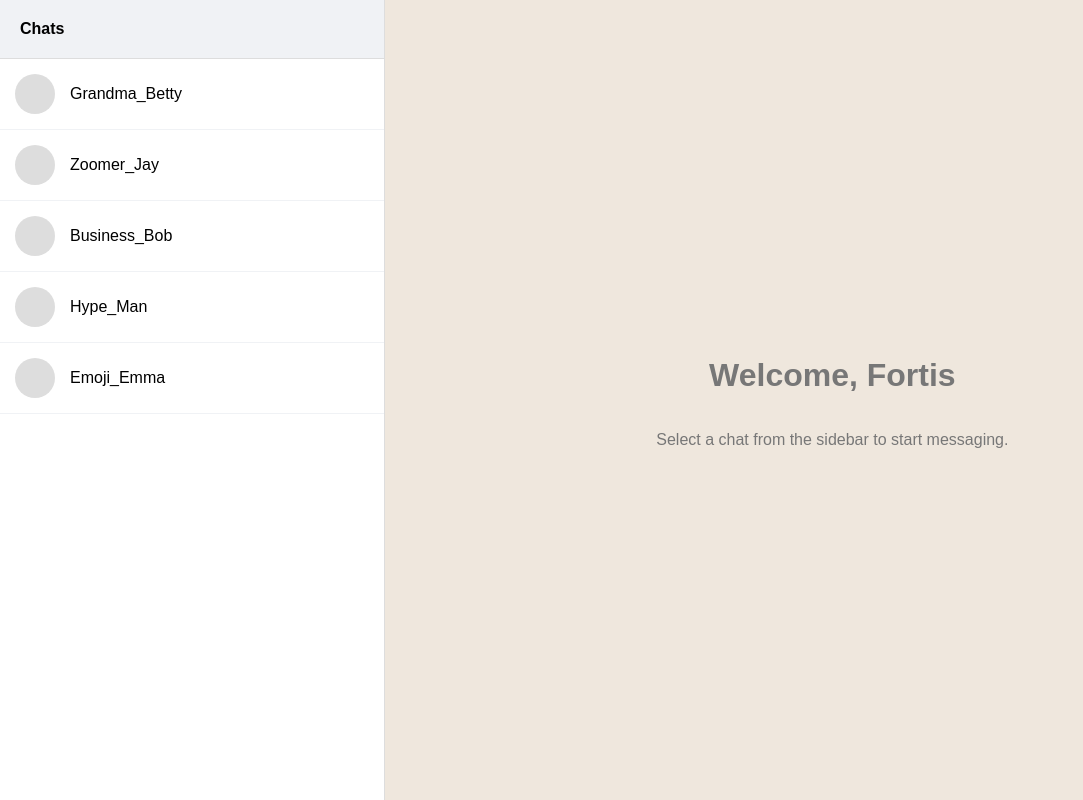
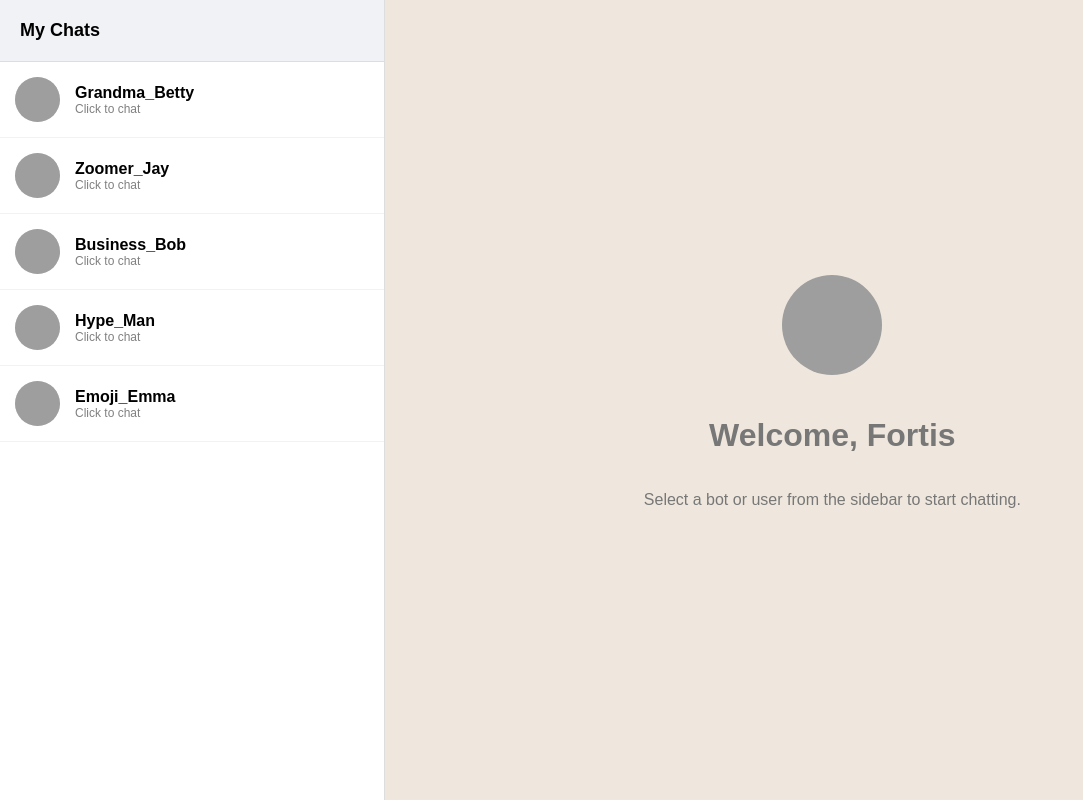
Before and after one commit to AcebotHEF/Chat-Aura, a Django app: page /chat/ in a window 1280 px wide. Shown: the whole page, without its empty margins (0-1083 px from the left). Run offline with Django 5.2, Linux system fonts and the light colour scheme; a user stored in the database is signed in; data comes from the database, SQL or seed files in the repository; both versions use the stored data as it was after the commit; grey boxes are pictures that could not be loaded.

Commit message:
added a profile img to the chats

```diff
--- a/chat/templates/chat/room.html
+++ b/chat/templates/chat/room.html
@@ -5,39 +5,57 @@
     <style>
         body { margin: 0; font-family: sans-serif; display: flex; height: 100vh; background-color: #e5ddd5; }
 
-        /* SIDEBAR */
+        /* --- SIDEBAR --- */
         #sidebar { width: 30%; background: white; border-right: 1px solid #ddd; display: flex; flex-direction: column; }
-        .sidebar-header { padding: 20px; background: #f0f2f5; border-bottom: 1px solid #ddd; font-weight: bold; }
+        .sidebar-header { padding: 20px; background: #f0f2f5; border-bottom: 1px solid #ddd; font-weight: bold; font-size: 18px; }
+
         .user-list { flex: 1; overflow-y: auto; }
-        .user-item { padding: 15px; border-bottom: 1px solid #f0f2f5; cursor: pointer; display: flex; align-items: center; text-decoration: none; color: black; }
+        .user-item { padding: 15px; border-bottom: 1px solid #f0f2f5; cursor: pointer; display: flex; align-items: center; text-decoration: none; color: black; transition: background 0.2s; }
         .user-item:hover { background: #f5f6f6; }
-        .user-avatar { width: 40px; height: 40px; background: #ddd; border-radius: 50%; margin-right: 15px; }
 
-        /* CHAT AREA */
+        /* Avatar Image Style */
+        .user-avatar {
+            width: 45px;
+            height: 45px;
+            border-radius: 50%;
+            margin-right: 15px;
+            background-color: #ddd;
+        }
+
+        /* --- CHAT AREA --- */
         #chat-area { width: 70%; display: flex; flex-direction: column; background: #efe7dd; }
+
+        /* Header */
         .chat-header { padding: 15px; background: #f0f2f5; border-bottom: 1px solid #ddd; display: flex; align-items: center; }
+        .chat-header h3 { margin: 0; font-size: 16px; }
 
+        /* Messages Log */
         #chat-log { flex: 1; padding: 20px; overflow-y: scroll; display: flex; flex-direction: column; gap: 10px; }
 
         /* Message Bubbles */
-        .message { padding: 10px 15px; border-radius: 7px; max-width: 60%; font-size: 14px; position: relative; box-shadow: 0 1px 1px rgba(0,0,0,0.1); }
-        .sent { background: #d9fdd3; align-self: flex-end; }
-        .received { background: white; align-self: flex-start; }
+        .message { padding: 10px 15px; border-radius: 7px; max-width: 60%; font-size: 14px; position: relative; box-shadow: 0 1px 1px rgba(0,0,0,0.1); line-height: 1.4; }
+        .sent { background: #d9fdd3; align-self: flex-end; border-top-right-radius: 0; } /* Green (Me) */
+        .received { background: white; align-self: flex-start; border-top-left-radius: 0; } /* White (Them) */
 
-        #input-area { padding: 15px; background: #f0f2f5; display: flex; gap: 10px; }
-        input { flex: 1; padding: 12px; border-radius: 20px; border: none; outline: none; }
-        button { padding: 10px 20px; border-radius: 20px; border: none; background: #0084ff; color: white; cursor: pointer; }
+        /* Input Area */
+        #input-area { padding: 15px; background: #f0f2f5; display: flex; gap: 10px; align-items: center; }
+        input { flex: 1; padding: 12px; border-radius: 20px; border: none; outline: none; font-size: 15px; }
+        button { padding: 10px 20px; border-radius: 20px; border: none; background: #0084ff; color: white; cursor: pointer; font-weight: bold; }
+        button:hover { background: #006bcf; }
     </style>
 </head>
 <body>
 
     <div id="sidebar">
-        <div class="sidebar-header">Chats</div>
+        <div class="sidebar-header">My Chats</div>
         <div class="user-list">
             {% for user in users %}
                 <a href="{% url 'chat_room' user.id %}" class="user-item">
-                    <div class="user-avatar"></div>
-                    <div>{{ user.username }}</div>
+                    <img src="https://api.dicebear.com/9.x/avataaars/svg?seed={{ user.username }}" class="user-avatar">
+                    <div>
+                        <div style="font-weight: bold;">{{ user.username }}</div>
+                        <div style="font-size: 12px; color: gray;">Click to chat</div>
+                    </div>
                 </a>
             {% endfor %}
         </div>
@@ -46,7 +64,7 @@
     <div id="chat-area">
         {% if other_user %}
             <div class="chat-header">
-                <div class="user-avatar"></div>
+                <img src="https://api.dicebear.com/9.x/avataaars/svg?seed={{ other_user.username }}" class="user-avatar">
                 <h3>{{ other_user.username }}</h3>
             </div>
 
@@ -64,8 +82,9 @@
             </div>
         {% else %}
             <div style="display:flex; align-items:center; justify-content:center; height:100%; flex-direction: column; color: #777;">
+                <img src="https://api.dicebear.com/9.x/avataaars/svg?seed={{ request.user.username }}" style="width: 100px; height: 100px; border-radius: 50%; margin-bottom: 20px;">
                 <h1>Welcome, {{ request.user.username }}</h1>
-                <p>Select a chat from the sidebar to start messaging.</p>
+                <p>Select a bot or user from the sidebar to start chatting.</p>
             </div>
         {% endif %}
     </div>
@@ -76,21 +95,29 @@
         {{ other_user.id|json_script:"other-user-id" }}
 
         <script>
+            // 1. Setup Variables
             const roomName = JSON.parse(document.getElementById('room-name').textContent);
             const myUsername = JSON.parse(document.getElementById('my-username').textContent);
             const otherUserId = JSON.parse(document.getElementById('other-user-id').textContent);
 
+            // 2. Connect to WebSocket
             const chatSocket = new WebSocket(
                 'ws://' + window.location.host + '/ws/chat/' + roomName + '/'
             );
 
+            // 3. Auto-scroll Function
             const chatLog = document.querySelector('#chat-log');
-            chatLog.scrollTop = chatLog.scrollHeight;
+            function scrollToBottom() {
+                chatLog.scrollTop = chatLog.scrollHeight;
+            }
+            scrollToBottom(); // Scroll on load
 
+            // 4. Handle Incoming Messages
             chatSocket.onmessage = function(e) {
                 const data = JSON.parse(e.data);
                 const messageElement = document.createElement('div');
 
+                // Style bubble based on sender
                 if (data.sender === myUsername) {
                     messageElement.classList.add('message', 'sent');
                 } else {
@@ -99,12 +126,14 @@
 
                 messageElement.innerText = data.message;
                 chatLog.appendChild(messageElement);
-                chatLog.scrollTop = chatLog.scrollHeight;
+                scrollToBottom(); // Scroll on new message
             };
 
+            // 5. Handle Sending Messages
             document.querySelector('#chat-message-submit').onclick = function(e) {
                 const messageInputDom = document.querySelector('#chat-message-input');
                 const message = messageInputDom.value;
+
                 if(message.trim() !== "") {
                     chatSocket.send(JSON.stringify({
                         'message': message,
@@ -115,8 +144,15 @@
                 }
             };
 
+            // Allow "Enter" key to send
             document.querySelector('#chat-message-input').onkeyup = function(e) {
-                if (e.keyCode === 13) document.querySelector('#chat-message-submit').click();
+                if (e.keyCode === 13) {
+                    document.querySelector('#chat-message-submit').click();
+                }
+            };
+
+            chatSocket.onclose = function(e) {
+                console.error('Chat socket closed unexpectedly');
             };
         </script>
     {% endif %}
```
Also changed, not shown: db.sqlite3.
